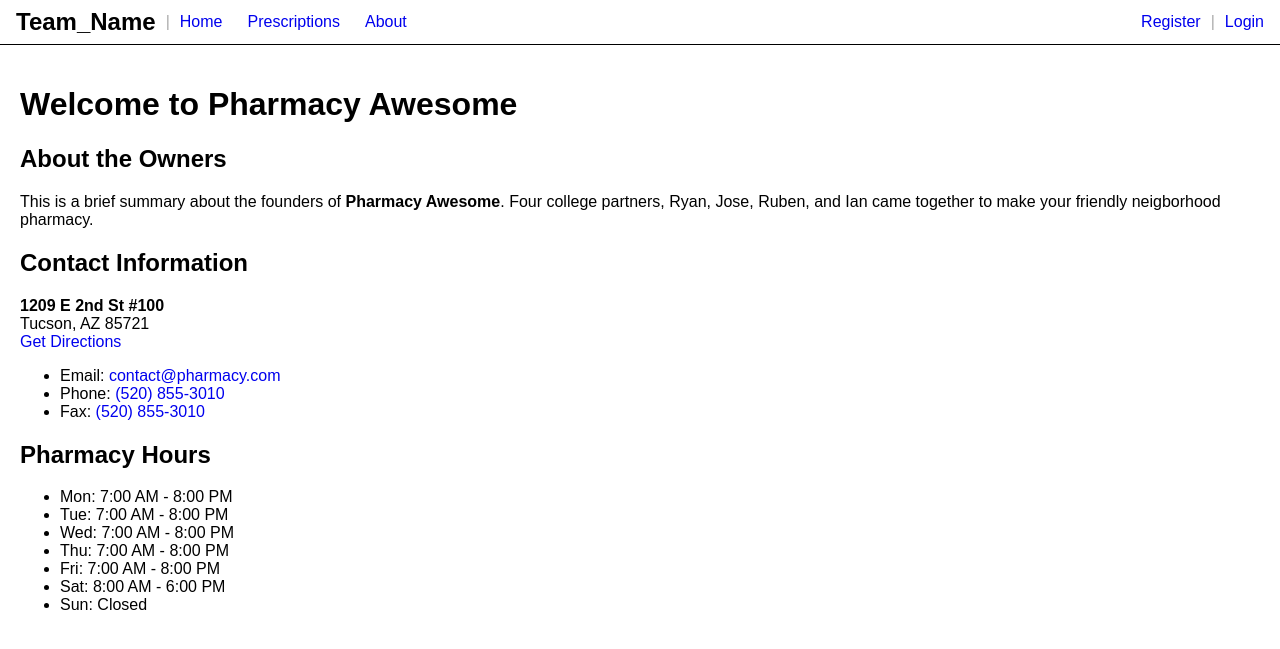
After one commit to rgomez2000/Pharmacy-Management-System, a Django app: page /about/ in a window 1280 px wide. The commit adds this page. Shown: the top 649 px of the page. Run offline with Django 5.2, Linux system fonts and the light colour scheme.

Commit message:
About Page View

```diff
--- /dev/null
+++ b/pages/templates/about.html
@@ -0,0 +1,47 @@
+{% extends "base.html" %}
+{% block content %}
+    <!-- User is logged in, display management system placeholder -->
+    <div class="about-page">
+        <!-- <header>
+            <h1> Team_Name </h1>
+        </header> -->
+        <main>
+            <h1>Welcome to Pharmacy Awesome</h1>
+            <div class="owner-information">
+                <h2>About the Owners</h2>
+                <p> This is a brief summary about the founders of <b>Pharmacy Awesome</b>. Four college partners, Ryan, Jose, Ruben, and Ian came together to make your friendly neigborhood pharmacy.</p>
+            </div>
+            <div class="contact-information">
+                <h2>Contact Information</h2>
+                <p>
+                <b>1209 E 2nd St #100</b>
+                <br>
+                Tucson, AZ 85721
+                <br>
+                <a target="_blank" href="https://maps.app.goo.gl/7WPNkGqv1qJRFrsa6"> Get Directions</a>
+                </p>
+            </div>
+            <div class="list">
+                <ul>
+                    <li>Email: <a href="mailto:contact@pharmacy.com">contact@pharmacy.com </a></li>
+                    <li>Phone: <a href="tel:(520)855-3010">(520) 855-3010</a></li>
+                    <li>Fax: <a href="tel:(520) 123-5813">(520) 855-3010</a></li>
+                </ul>
+            </div>
+            <div class="operating-hours">
+                <h2>Pharmacy Hours</h2>
+                <div class="list">
+                    <ul>
+                        <li>Mon: 7:00 AM - 8:00 PM</li>
+                        <li>Tue: 7:00 AM - 8:00 PM</li>
+                        <li>Wed: 7:00 AM - 8:00 PM</li>
+                        <li>Thu: 7:00 AM - 8:00 PM</li>
+                        <li>Fri: 7:00 AM - 8:00 PM</li>
+                        <li>Sat: 8:00 AM - 6:00 PM</li>
+                        <li>Sun: Closed</li>
+                    </ul>
+                </div>
+            </div>
+        </main>
+    </div>
+{% endblock content %}
--- /dev/null
+++ b/pages/urls.py
@@ -0,0 +1,7 @@
+from django.urls import path
+from .views import about_view
+
+# URLConf
+urlpatterns = [
+    path('about/', about_view, name='about'),
+]
--- a/pages/views.py
+++ b/pages/views.py
@@ -1,8 +1,6 @@
 from django.shortcuts import render
-from django.http import HttpResponse
+
 # Create your views here.
-def home_view(*args, **kwargs):
-    return "<h1> Home Page </h1>"
 
-def about_view(*args, **kwargs):
-    return HttpResponse("<h1> About </h1>")
+def about_view(request):
+    return render(request, "about.html")
--- a/pharmacy/urls.py
+++ b/pharmacy/urls.py
@@ -16,13 +16,12 @@ Including another URLconf
 """
 from django.contrib import admin
 from django.urls import include, path
-from pages.views import home_view, about_view
+from pages.views import about_view
 
 urlpatterns = [
     path("", include("landingPage.urls")),
     path('admin/', admin.site.urls),
     path("prescriptions/", include("prescriptions.urls")),
     path("accounts/", include("accounts.urls")),
-    path('', home_view, name='home'),
-    path('', about_view, name='about'),
+    path('', include("pages.urls")),
 ]
--- a/templates/base.html
+++ b/templates/base.html
@@ -18,6 +18,7 @@
             <div class="header-section navigation">
                 <a href="{% url 'landingPage' %}" class="nav-link">Home</a>
                 <a href="{% url 'prescriptions' %}" class="nav-link">Prescriptions</a>
+                <a href="{% url 'about' %}" class="nav-link">About</a>
             </div>
             <div class="header-section auth-links">
                 {% if user.is_authenticated %}
```
